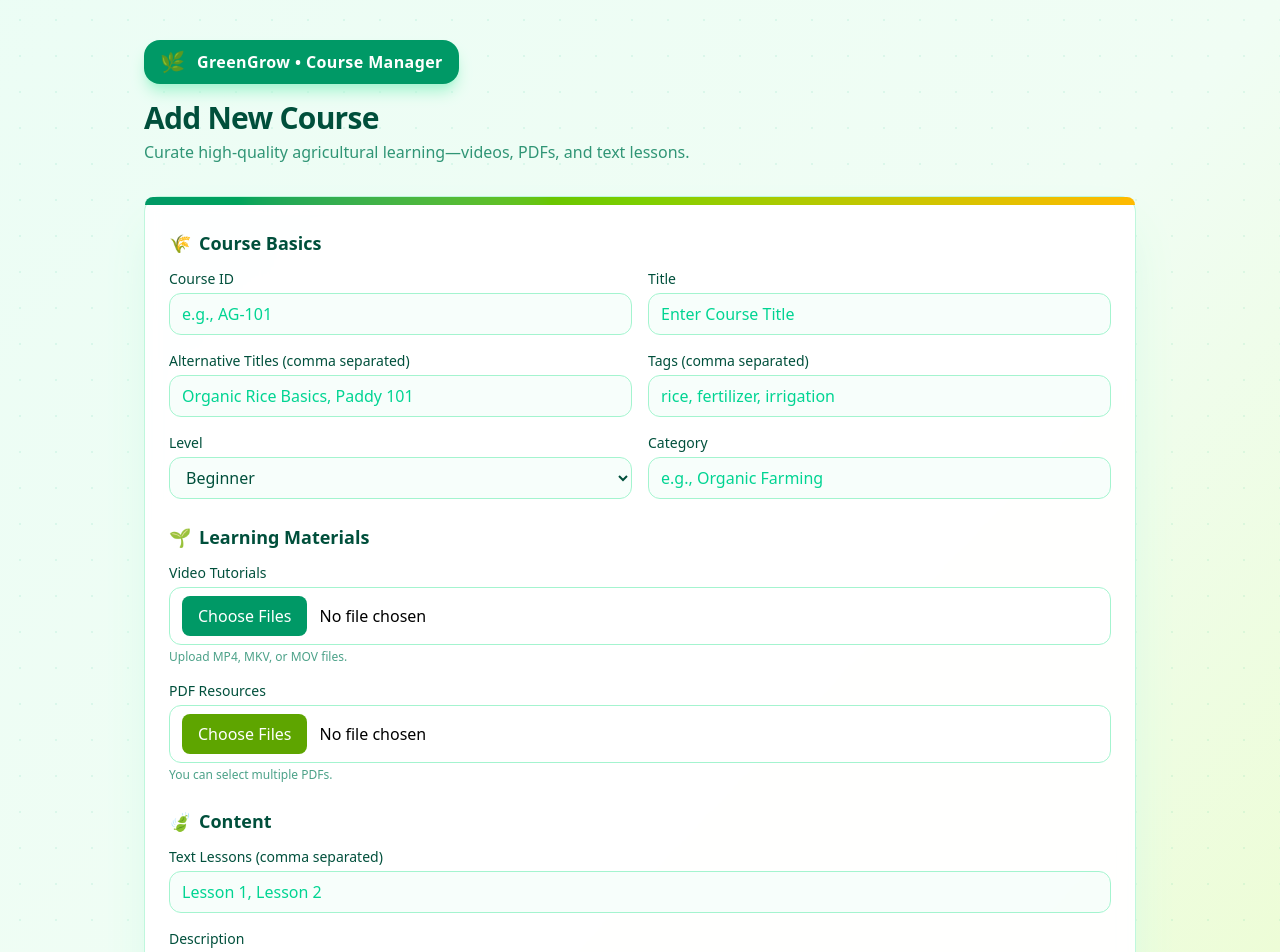
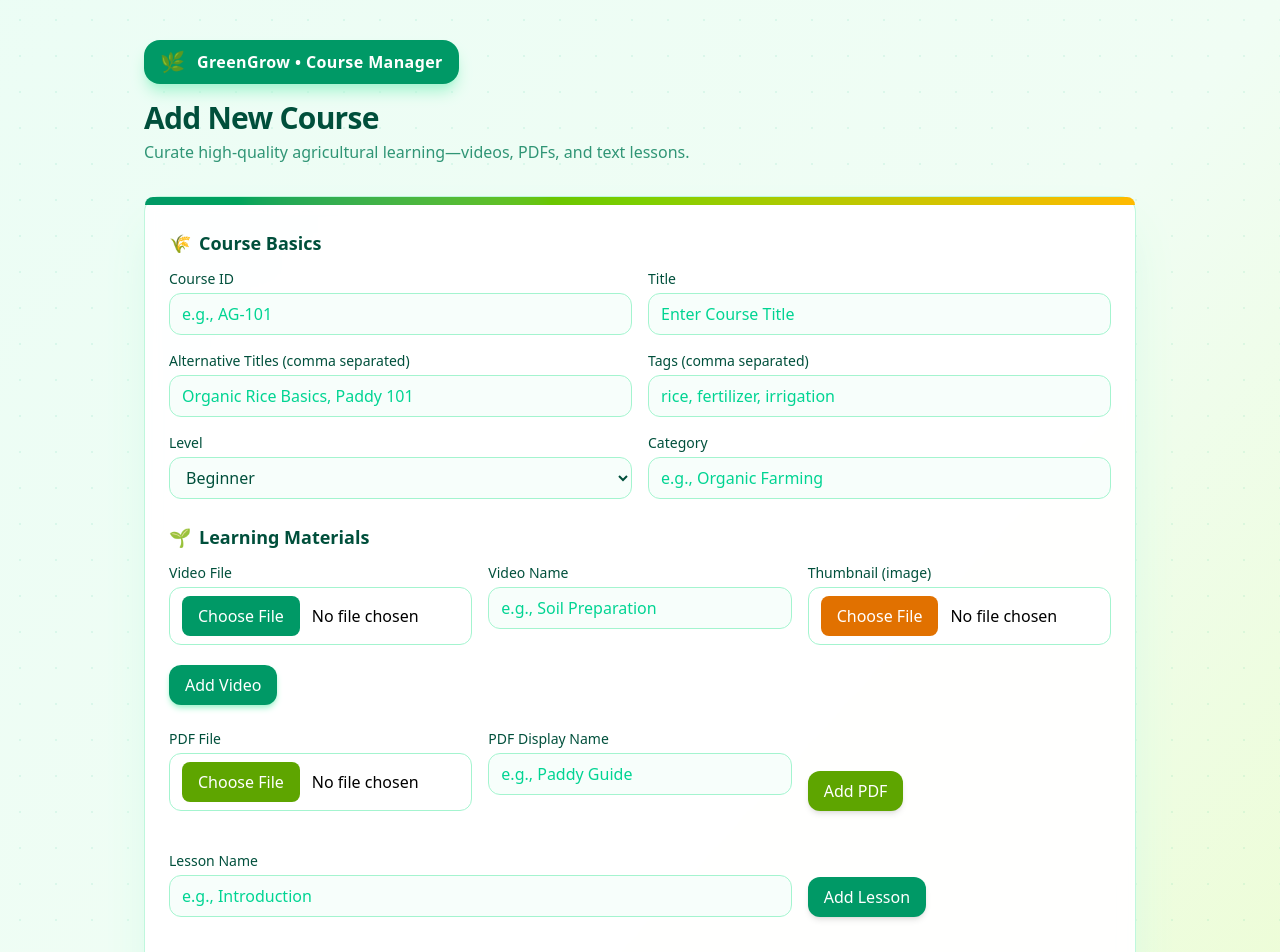
Before and after one commit to VishwaNadeen/Online-Agriculture-Management-System, a React (Vite) app in the folder frontend/: page /addcourse in a window 1280 px wide. Shown: the top 952 px of the page. Built offline with nearby package versions, Linux system fonts and the light colour scheme.

Commit message:
Merge branch 'main' into chanaka

```diff
--- a/frontend/src/pages/addCourses.jsx
+++ b/frontend/src/pages/addCourses.jsx
@@ -13,9 +13,23 @@ export default function AddnewCourse() {
   const [category, setcategory] = useState("");
   const [tags, settags] = useState("");
   const [level, setlevel] = useState("Beginner");
-  const [videoTutorials, setvideoTutorials] = useState([]); // FileList
-  const [pdfResources, setpdfResources] = useState([]); // FileList
-  const [textLessons, settextLessons] = useState("");
+
+  // --- One-by-one builders ---
+  // Videos (array of { file, name, thumbFile })
+  const [videos, setVideos] = useState([]);
+  const [videoFile, setVideoFile] = useState(null);
+  const [videoName, setVideoName] = useState("");
+  const [videoThumbFile, setVideoThumbFile] = useState(null);
+
+  // PDFs (array of { file, name })
+  const [pdfs, setPdfs] = useState([]);
+  const [pdfFile, setPdfFile] = useState(null);
+  const [pdfName, setPdfName] = useState("");
+
+  // Lessons (array of { name })
+  const [lessons, setLessons] = useState([]);
+  const [lessonName, setLessonName] = useState("");
+
   const [createdBy, setcreatedBy] = useState("");
 
   const navigate = useNavigate();
@@ -26,6 +40,55 @@ export default function AddnewCourse() {
       .map((s) => s.trim())
       .filter(Boolean);
 
+  // --- Add handlers ---
+  const addVideoItem = () => {
+    if (!videoFile) {
+      toast.error("Please choose a video file.");
+      return;
+    }
+    const base = videoFile.name.replace(/\.[^/.]+$/, "");
+    const name = (videoName || base).trim();
+    setVideos((prev) => [...prev, { file: videoFile, name, thumbFile: videoThumbFile || null }]);
+    // reset current inputs
+    setVideoFile(null);
+    setVideoName("");
+    setVideoThumbFile(null);
+  };
+
+  const removeVideoItem = (idx) => {
+    setVideos((prev) => prev.filter((_, i) => i !== idx));
+  };
+
+  const addPdfItem = () => {
+    if (!pdfFile) {
+      toast.error("Please choose a PDF file.");
+      return;
+    }
+    const base = pdfFile.name.replace(/\.[^/.]+$/, "");
+    const name = (pdfName || base).trim();
+    setPdfs((prev) => [...prev, { file: pdfFile, name }]);
+    setPdfFile(null);
+    setPdfName("");
+  };
+
+  const removePdfItem = (idx) => {
+    setPdfs((prev) => prev.filter((_, i) => i !== idx));
+  };
+
+  const addLessonItem = () => {
+    const n = (lessonName || "").trim();
+    if (!n) {
+      toast.error("Please type a lesson name.");
+      return;
+    }
+    setLessons((prev) => [...prev, { name: n }]);
+    setLessonName("");
+  };
+
+  const removeLessonItem = (idx) => {
+    setLessons((prev) => prev.filter((_, i) => i !== idx));
+  };
+
   async function addCourse() {
     if (!courseID?.trim() || !title?.trim() || !description?.trim() || !category?.trim()) {
       toast.error("Please fill Course ID, Title, Description, and Category.");
@@ -35,35 +98,34 @@ export default function AddnewCourse() {
     try {
       const AltTitlesarr = splitCSV(altTitles);
       const Tagsarr = splitCSV(tags);
-      const RawTextLessonsArr = splitCSV(textLessons); // e.g., "Intro, Soil Basics"
 
-      // ---- Upload videos (FileList -> URLs) ----
-      const videoFiles = Array.from(videoTutorials || []);
-      const videoUrls = videoFiles.length
-        ? await Promise.all(videoFiles.map((f) => uploadfile(f)))
-        : [];
+      // ---- Upload videos + thumbnails one-by-one ----
+      const videoUrls = await Promise.all(
+        videos.map((v) => uploadfile(v.file))
+      );
+      const thumbUrls = await Promise.all(
+        videos.map((v) => (v.thumbFile ? uploadfile(v.thumbFile) : Promise.resolve("")))
+      );
 
-      // Map to schema shape: { name, url }
-      const videoPayload = videoFiles.map((f, i) => {
-        const base = f.name.replace(/\.[^/.]+$/, "");
-        return { name: base, url: videoUrls[i] };
-      });
+      const videoPayload = videos.map((v, i) => ({
+        name: v.name,
+        url: videoUrls[i],
+        thumbnail: thumbUrls[i] || "",
+      }));
 
-      // ---- Upload PDFs (FileList -> URLs) ----
-      const pdfFiles = Array.from(pdfResources || []);
-      const pdfUrls = pdfFiles.length
-        ? await Promise.all(pdfFiles.map((f) => uploadfile(f)))
-        : [];
+      // ---- Upload PDFs one-by-one ----
+      const pdfUrls = await Promise.all(
+        pdfs.map((p) => uploadfile(p.file))
+      );
+      const pdfPayload = pdfs.map((p, i) => ({
+        fileName: p.file.name,
+        url: pdfUrls[i],
+        name: p.name,
+      }));
 
-      // Map to schema shape: { fileName, url, name }
-      const pdfPayload = pdfFiles.map((f, i) => {
-        const base = f.name.replace(/\.[^/.]+$/, "");
-        return { fileName: f.name, url: pdfUrls[i], name: base };
-      });
-
-      // ---- Text lessons (CSV -> [{name, content}] ) ----
-      const textLessonsPayload = RawTextLessonsArr.map((name) => ({
-        name,
+      // ---- Lessons to schema ----
+      const textLessonsPayload = lessons.map((l) => ({
+        name: l.name,
         content: "",
       }));
 
@@ -218,32 +280,158 @@ export default function AddnewCourse() {
                 <h2 className="text-lg font-semibold">Learning Materials</h2>
               </div>
 
-              {/* Video */}
-              <div className="mb-4">
-                <label className="block text-sm font-medium text-emerald-900">
-                  Video Tutorials
-                </label>
+              {/* --- Videos: add one-by-one --- */}
+              <div className="mb-6 grid grid-cols-1 md:grid-cols-3 gap-4">
+                <div>
+                  <label className="block text-sm font-medium text-emerald-900">Video File</label>
                   <input
-                  multiple
                     type="file"
                     accept="video/*"
-                  onChange={(e) => setvideoTutorials(e.target.files)}
+                    onChange={(e) => setVideoFile(e.target.files?.[0] || null)}
                     className="mt-1 w-full rounded-xl border border-emerald-200 bg-white px-3 py-2 outline-none file:mr-3 file:rounded-lg file:border-0 file:bg-emerald-600 file:px-4 file:py-2 file:text-white hover:file:bg-emerald-700 focus:border-emerald-400 focus:ring-2 focus:ring-emerald-300"
                   />
-                <p className="mt-1 text-xs text-emerald-700/70">Upload MP4, MKV, or MOV files.</p>
+                </div>
+                <div>
+                  <label className="block text-sm font-medium text-emerald-900">Video Name</label>
+                  <input
+                    type="text"
+                    placeholder="e.g., Soil Preparation"
+                    value={videoName}
+                    onChange={(e) => setVideoName(e.target.value)}
+                    className="mt-1 w-full rounded-xl border border-emerald-200 bg-emerald-50/40 px-3 py-2 text-emerald-900 placeholder-emerald-400 outline-none focus:border-emerald-400 focus:ring-2 focus:ring-emerald-300"
+                  />
+                </div>
+                <div>
+                  <label className="block text-sm font-medium text-emerald-900">Thumbnail (image)</label>
+                  <input
+                    type="file"
+                    accept="image/*"
+                    onChange={(e) => setVideoThumbFile(e.target.files?.[0] || null)}
+                    className="mt-1 w-full rounded-xl border border-emerald-200 bg-white px-3 py-2 outline-none file:mr-3 file:rounded-lg file:border-0 file:bg-amber-600 file:px-4 file:py-2 file:text-white hover:file:bg-amber-700 focus:border-emerald-400 focus:ring-2 focus:ring-emerald-300"
+                  />
+                </div>
+                <div className="md:col-span-3">
+                  <button
+                    type="button"
+                    onClick={addVideoItem}
+                    className="mt-1 inline-flex items-center justify-center rounded-xl bg-emerald-600 px-4 py-2 text-white shadow-md shadow-emerald-200 transition hover:bg-emerald-700 focus:outline-none focus:ring-2 focus:ring-emerald-300"
+                  >
+                    Add Video
+                  </button>
+                  {videos.length > 0 && (
+                    <ul className="mt-3 text-sm text-emerald-900 space-y-1">
+                      {videos.map((v, i) => (
+                        <li key={i} className="flex items-center justify-between rounded-lg border border-emerald-200 bg-emerald-50/40 px-3 py-2">
+                          <span className="truncate">
+                            {i + 1}. {v.name} <span className="text-emerald-700/70">({v.file?.name})</span>
+                          </span>
+                          <button
+                            type="button"
+                            onClick={() => removeVideoItem(i)}
+                            className="ml-3 rounded-lg bg-emerald-100 px-2 py-1 text-emerald-900 hover:bg-emerald-200"
+                          >
+                            Remove
+                          </button>
+                        </li>
+                      ))}
+                    </ul>
+                  )}
+                </div>
               </div>
 
-              {/* PDFs */}
+              {/* --- PDFs: add one-by-one --- */}
+              <div className="mb-6 grid grid-cols-1 md:grid-cols-3 gap-4">
                 <div>
-                <label className="block text-sm font-medium text-emerald-900">PDF Resources</label>
+                  <label className="block text-sm font-medium text-emerald-900">PDF File</label>
                   <input
-                  multiple
                     type="file"
                     accept="application/pdf"
-                  onChange={(e) => setpdfResources(e.target.files)}
+                    onChange={(e) => setPdfFile(e.target.files?.[0] || null)}
                     className="mt-1 w-full rounded-xl border border-emerald-200 bg-white px-3 py-2 outline-none file:mr-3 file:rounded-lg file:border-0 file:bg-lime-600 file:px-4 file:py-2 file:text-white hover:file:bg-lime-700 focus:border-emerald-400 focus:ring-2 focus:ring-emerald-300"
                   />
-                <p className="mt-1 text-xs text-emerald-700/70">You can select multiple PDFs.</p>
+                </div>
+                <div>
+                  <label className="block text-sm font-medium text-emerald-900">PDF Display Name</label>
+                  <input
+                    type="text"
+                    placeholder="e.g., Paddy Guide"
+                    value={pdfName}
+                    onChange={(e) => setPdfName(e.target.value)}
+                    className="mt-1 w-full rounded-xl border border-emerald-200 bg-emerald-50/40 px-3 py-2 text-emerald-900 placeholder-emerald-400 outline-none focus:border-emerald-400 focus:ring-2 focus:ring-emerald-300"
+                  />
+                </div>
+                <div className="md:self-end">
+                  <button
+                    type="button"
+                    onClick={addPdfItem}
+                    className="mt-1 inline-flex items-center justify-center rounded-xl bg-lime-600 px-4 py-2 text-white shadow-md transition hover:bg-lime-700 focus:outline-none focus:ring-2 focus:ring-lime-300"
+                  >
+                    Add PDF
+                  </button>
+                </div>
+                <div className="md:col-span-3">
+                  {pdfs.length > 0 && (
+                    <ul className="mt-3 text-sm text-emerald-900 space-y-1">
+                      {pdfs.map((p, i) => (
+                        <li key={i} className="flex items-center justify-between rounded-lg border border-emerald-200 bg-emerald-50/40 px-3 py-2">
+                          <span className="truncate">
+                            {i + 1}. {p.name} <span className="text-emerald-700/70">({p.file?.name})</span>
+                          </span>
+                          <button
+                            type="button"
+                            onClick={() => removePdfItem(i)}
+                            className="ml-3 rounded-lg bg-emerald-100 px-2 py-1 text-emerald-900 hover:bg-emerald-200"
+                          >
+                            Remove
+                          </button>
+                        </li>
+                      ))}
+                    </ul>
+                  )}
+                </div>
+              </div>
+
+              {/* --- Lessons: add one-by-one --- */}
+              <div className="mb-6 grid grid-cols-1 md:grid-cols-3 gap-4">
+                <div className="md:col-span-2">
+                  <label className="block text-sm font-medium text-emerald-900">Lesson Name</label>
+                  <input
+                    type="text"
+                    placeholder="e.g., Introduction"
+                    value={lessonName}
+                    onChange={(e) => setLessonName(e.target.value)}
+                    className="mt-1 w-full rounded-xl border border-emerald-200 bg-emerald-50/40 px-3 py-2 text-emerald-900 placeholder-emerald-400 outline-none focus:border-emerald-400 focus:ring-2 focus:ring-emerald-300"
+                  />
+                </div>
+                <div className="md:self-end">
+                  <button
+                    type="button"
+                    onClick={addLessonItem}
+                    className="mt-1 inline-flex items-center justify-center rounded-xl bg-emerald-600 px-4 py-2 text-white shadow-md transition hover:bg-emerald-700 focus:outline-none focus:ring-2 focus:ring-emerald-300"
+                  >
+                    Add Lesson
+                  </button>
+                </div>
+                <div className="md:col-span-3">
+                  {lessons.length > 0 && (
+                    <ul className="mt-3 text-sm text-emerald-900 space-y-1">
+                      {lessons.map((l, i) => (
+                        <li key={i} className="flex items-center justify-between rounded-lg border border-emerald-200 bg-emerald-50/40 px-3 py-2">
+                          <span className="truncate">
+                            {i + 1}. {l.name}
+                          </span>
+                          <button
+                            type="button"
+                            onClick={() => removeLessonItem(i)}
+                            className="ml-3 rounded-lg bg-emerald-100 px-2 py-1 text-emerald-900 hover:bg-emerald-200"
+                          >
+                            Remove
+                          </button>
+                        </li>
+                      ))}
+                    </ul>
+                  )}
+                </div>
               </div>
             </div>
 
@@ -252,19 +440,6 @@ export default function AddnewCourse() {
               <div className="mb-3 flex items-center gap-2 text-emerald-900">
                 <span className="text-lg">🍃</span>
                 <h2 className="text-lg font-semibold">Content</h2>
-              </div>
-
-              {/* Text Lessons */}
-              <div className="mb-4">
-                <label className="block text-sm font-medium text-emerald-900">
-                  Text Lessons (comma separated)
-                </label>
-                <input
-                  type="text"
-                  placeholder="Lesson 1, Lesson 2"
-                  onChange={(e) => settextLessons(e.target.value)}
-                  className="mt-1 w-full rounded-xl border border-emerald-200 bg-emerald-50/40 px-3 py-2 text-emerald-900 placeholder-emerald-400 outline-none focus:border-emerald-400 focus:ring-2 focus:ring-emerald-300"
-                />
               </div>
 
               {/* Description */}
```
Also changed, not shown: 1 other file (tests, documents, lock files or other folders). Lines whose indentation alone changed are shown as unchanged.
